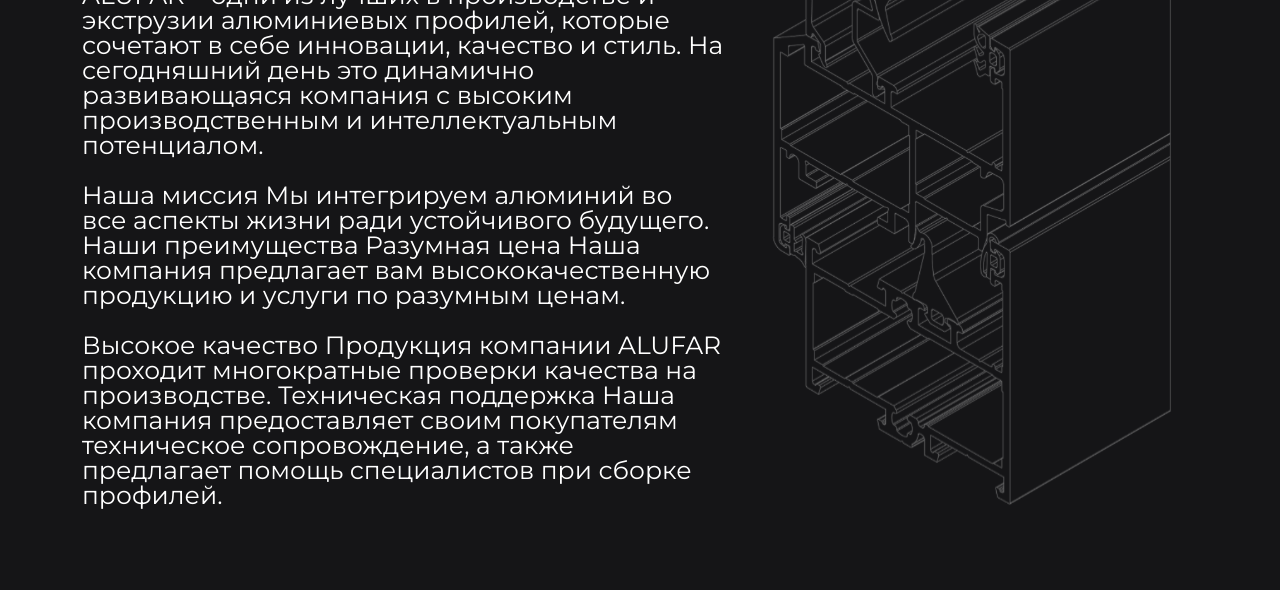
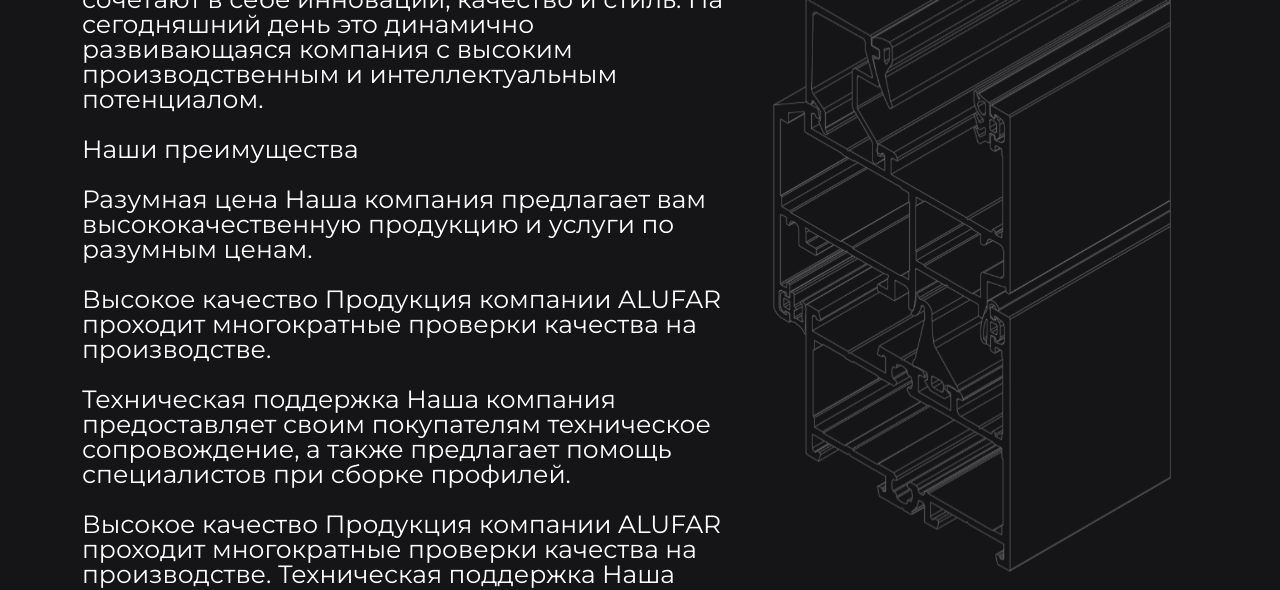
Before and after one commit to shahmarrzayev/AlufarRu, a React (Vite) app: page / in a window 1280 px wide. Shown: the part 960-1550 px from the top of the page. Built offline with nearby package versions, Linux system fonts and the light colour scheme; a web font is replaced by a local one.

Commit message:
#Contents some problems changed

```diff
--- a/index.html
+++ b/index.html
@@ -4,7 +4,7 @@
     <meta charset="UTF-8" />
     <link rel="icon" type="image/svg+xml" href="./src/assets/logos/favicon.png" />
     <meta name="viewport" content="width=device-width, initial-scale=1.0" />
-    <title>ALUFAR</title>
+    <title>АЛУФАР</title>
   </head>
   <body>
     <div id="root"></div>
--- a/src/components/footer/Footer.jsx
+++ b/src/components/footer/Footer.jsx
@@ -19,8 +19,7 @@
           </div>
           <div className="infoDiv">
             <span className="boldtext">
-              129090, г Москва, вн.тер.г муниципальный округ Мещанский, ул
-              Гиляровского, 4 / строение 5
+             129090, г. Москва, вн. тер. г. Муниципальный округ Мещанский, ул. Гиляровского, д. 4, строение 5.
             </span>
             <span className="text">РАСПОЛОЖЕНИЕ</span>
           </div>
--- a/src/pages/home/about/About.jsx
+++ b/src/pages/home/about/About.jsx
@@ -45,14 +45,24 @@
 которые сочетают в себе инновации, качество и стиль. На сегодняшний день это динамично развивающаяся компания с высоким производственным и интеллектуальным потенциалом.
                 </p>
                 <p>
-                  Наша миссия
-                  Мы интегрируем алюминий во все аспекты жизни ради устойчивого будущего.
+                Наши преимущества </p>
+                <p>
 
-                  Наши преимущества
-                  Разумная цена
-                  Наша компания предлагает вам высококачественную продукцию и услуги по разумным ценам.
+Разумная цена
+Наша компания предлагает вам высококачественную продукцию и услуги по разумным ценам.
+                </p>
+<p>
 
-                </p>
+Высокое качество
+Продукция компании ALUFAR проходит многократные проверки качества на производстве.
+</p>
+<p>
+
+Техническая поддержка
+Наша компания предоставляет своим покупателям техническое сопровождение, а также предлагает помощь специалистов при сборке профилей.
+</p>
+
+
                 <p> Высокое качество
                   Продукция компании ALUFAR проходит многократные проверки качества на производстве.
 
--- a/src/pages/home/homeContact/Contact.jsx
+++ b/src/pages/home/homeContact/Contact.jsx
@@ -50,7 +50,7 @@
         <h2 className="contactHeader"> СВЯЖИТЕСЬ С НАМИ</h2>
         <form onSubmit={formik.handleSubmit} action="">
           <div className="borderedDivMini">
-            <h4>Если у вас есть вопросы по нашей продукции, индивидуальном решении, поддержке или сотрудничестве, обратитесь к нам</h4>
+            <h4>Если у вас есть вопросы по нашей продукции, индивидуальном решении, поддержке или сотрудничестве, обратитесь к нам:</h4>
           </div>
           <div className="borderedDivMini">{/* .empty */}</div>
           <div className="borderedDivMini">
```
Also changed, not shown: src/myDatas/MyData.js (+13 -13 lines).
